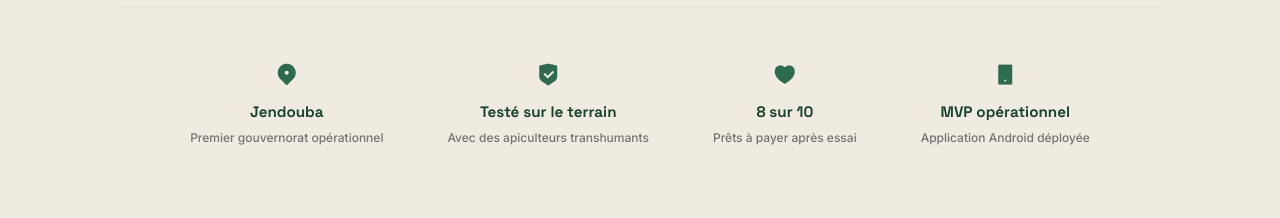
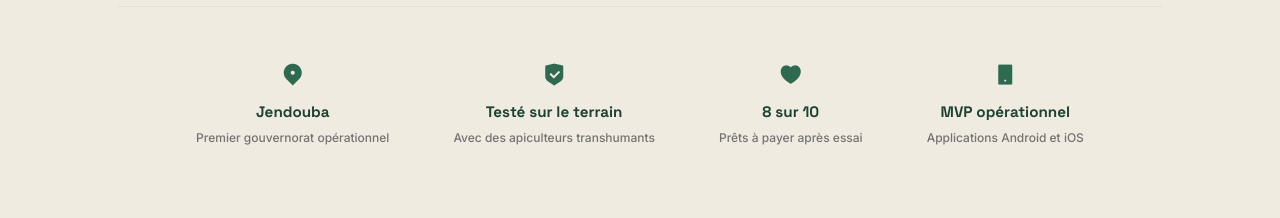
Before and after one commit to Nahla-tn/nahla-website, a Next.js app: page / in a window 1280 px wide. Shown: the part 2640-2858 px from the top of the page. Built offline with nearby package versions, Linux system fonts and the light colour scheme.

Commit message:
fix: update MVP text for iOS and fix currency position in RTL

```diff
--- a/components/home/Pricing.tsx
+++ b/components/home/Pricing.tsx
@@ -63,7 +63,7 @@ export const Pricing = () => {
             <div className="text-[0.78rem] font-bold text-white/50 uppercase tracking-[0.1em] mb-4">
               {t("Sans Nahla — Chaque année", "بدون نحلة — كل سنة")}
             </div>
-            <div className="font-space text-[3.5rem] font-extrabold text-[#ef4444] leading-none mb-1 flex items-baseline justify-center gap-2" dir="ltr">
+            <div className="font-space text-[3.5rem] font-extrabold text-[#ef4444] leading-none mb-1 flex items-baseline justify-center gap-2">
               -5 850 <span className="text-[1rem] text-white/50">{t("TND", "د.ت")}</span>
             </div>
             <div className="text-white/50 text-[0.9rem]">
@@ -106,7 +106,7 @@ export const Pricing = () => {
             <div className="absolute top-0 left-1/2 -translate-x-1/2 bg-honey-500 text-forest-950 text-[0.7rem] font-bold tracking-[0.08em] px-6 py-1.5 rounded-b-xl">
               {t("🚀 LANCEMENT", "🚀 إطلاق")}
             </div>
-            <div className="font-space text-[4rem] font-extrabold text-white leading-none mt-6 mb-1 flex items-baseline justify-center gap-2" dir="ltr">
+            <div className="font-space text-[4rem] font-extrabold text-white leading-none mt-6 mb-1 flex items-baseline justify-center gap-2">
               10 <span className="text-[1rem] font-medium text-white/50">{t("TND", "د.ت")}</span>
             </div>
             <div className="text-[0.88rem] text-white/60 mb-1">
--- a/components/home/Problem.tsx
+++ b/components/home/Problem.tsx
@@ -33,7 +33,7 @@ export const Problem = () => {
           <span className="section-label label-honey">
             {t("Ce qui coûte cher", "ما يكلّف غالياً")}
           </span>
-          <div className="font-space text-[clamp(3rem,7vw,5rem)] font-extrabold bg-gradient-to-br from-honey-500 to-honey-600 text-transparent bg-clip-text leading-none mb-2 flex items-baseline justify-center gap-4" dir="ltr">
+          <div className="font-space text-[clamp(3rem,7vw,5rem)] font-extrabold bg-gradient-to-br from-honey-500 to-honey-600 text-transparent bg-clip-text leading-none mb-2 flex items-baseline justify-center gap-4">
             <span>5 850</span> <span className="text-[clamp(1.5rem,3vw,2.5rem)]">{t("TND", "د.ت")}</span>
           </div>
           <div className="text-neutral-500 text-[1.15rem] font-medium">
--- a/components/home/Solution.tsx
+++ b/components/home/Solution.tsx
@@ -215,7 +215,7 @@ export const Solution = () => {
               {t("MVP opérationnel", "MVP جاهز")}
             </div>
             <div className="text-[0.75rem] text-neutral-500 font-medium mt-1">
-              {t("Application Android déployée", "تطبيق أندرويد منشور")}
+              {t("Applications Android et iOS", "تطبيق أندرويد و iOS منشور")}
             </div>
           </div>
         </div>
```
